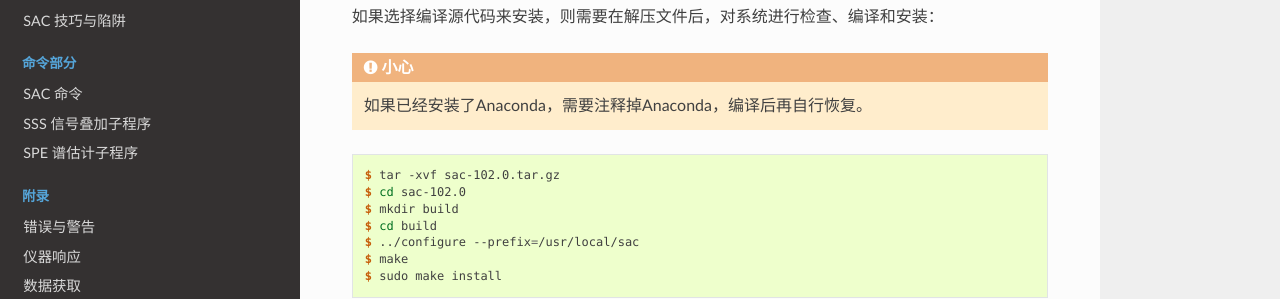
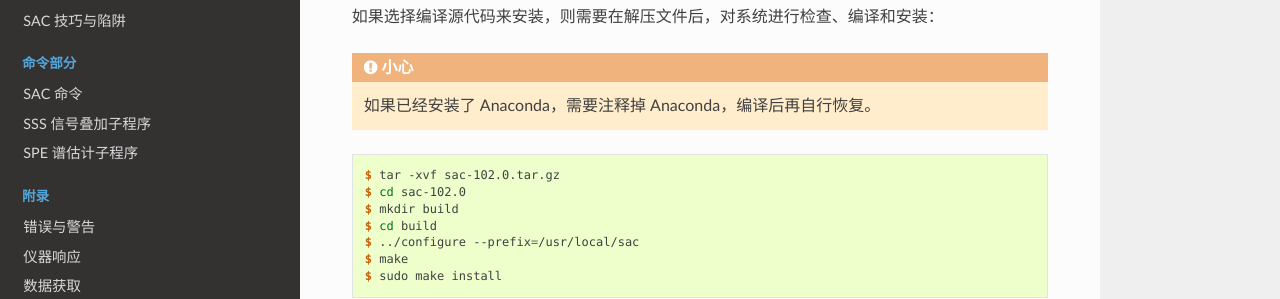
Before and after one commit to seisman/SAC_Docs_zh, a Sphinx documentation site: the page built from source/introduction/macOS-install.rst, in a window 1280 px wide and 1331 px high. Shown: the part 719-1018 px from the top of the window. Built offline with Sphinx 7.4.7 and the Read the Docs theme 2.0.0, drawn with Linux system fonts in a browser that asks for light colours.

```diff
--- a/source/introduction/macOS-install.rst
+++ b/source/introduction/macOS-install.rst
@@ -32,7 +32,7 @@ macOS 下安装 SAC
 
 .. caution::
 
-   如果已经安装了Anaconda，需要注释掉Anaconda，编译后再自行恢复。
+   如果已经安装了 Anaconda，需要注释掉 Anaconda，编译后再自行恢复。
 
 .. code-block:: console
 
```
